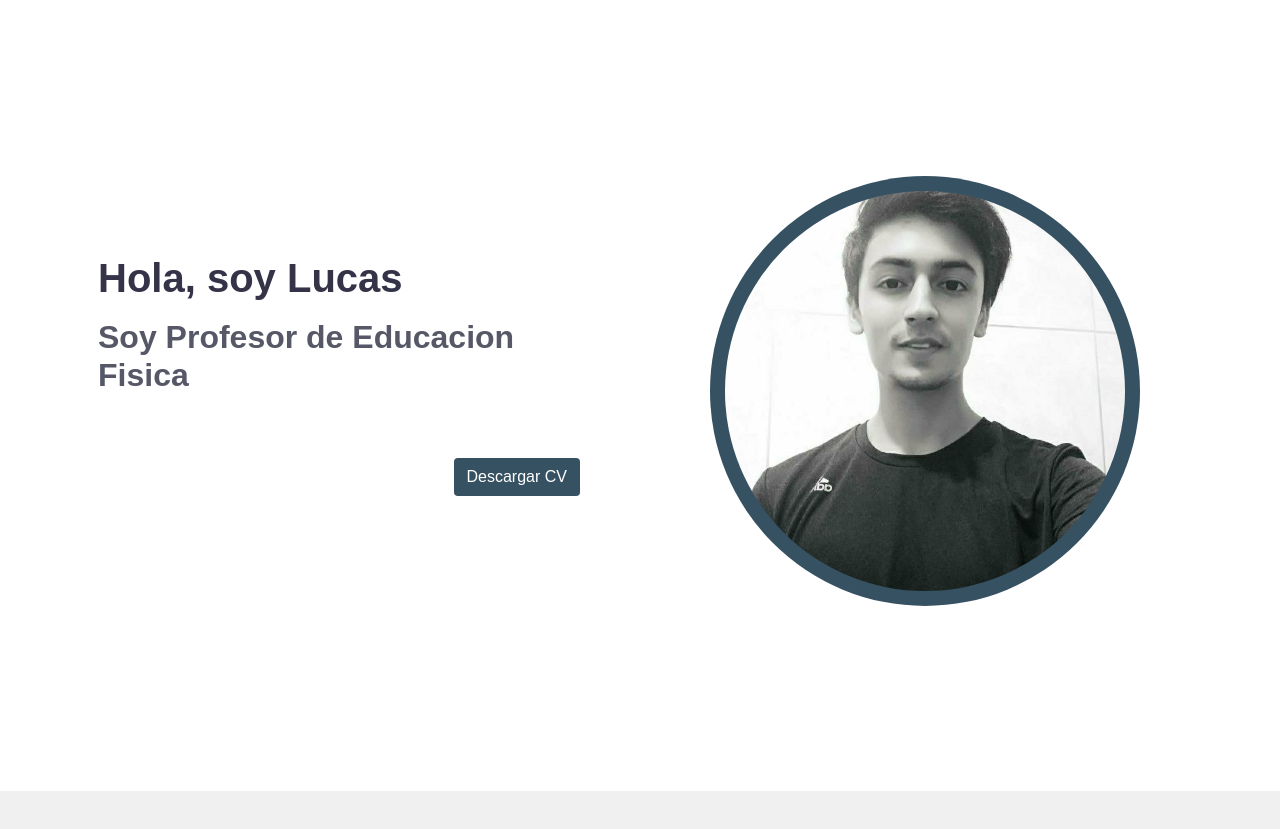
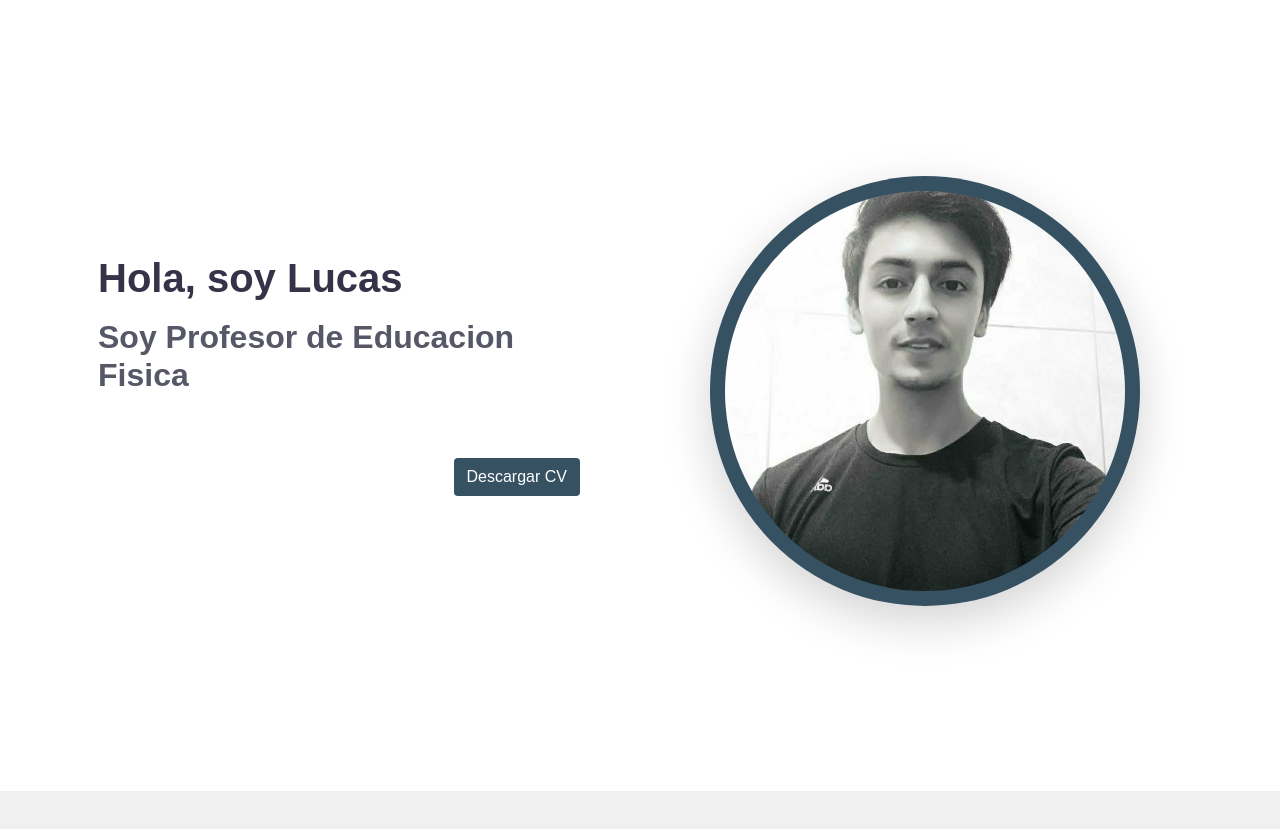
Before and after one commit to lucas-avila-96/portfoliodw1, a plain HTML site: page index.html in a window 1280 px wide. Shown: the part 103-932 px from the top of the page. Drawn offline with nearby package versions, Linux system fonts and the light colour scheme.

Commit message:
Correcciones

```diff
--- a/index.html
+++ b/index.html
@@ -48,7 +48,7 @@
                     <button type="submit" class="btn float-end m-5"
                         style="color: white; background-color: #365162;">Descargar CV</button>
                 </div>
-                <div class="col-sm-12 col-md-6 d-flex justify-content-center align-items-center rounded-circle mx-auto"
+                <div class="shadow-lg col-sm-12 col-md-6 d-flex justify-content-center align-items-center rounded-circle mx-auto"
                     style="background-color: #365162; width: 430px; height: 430px;">
                     <img src="foto.jpg" class="img-fluid rounded-circle" alt="" style="max-width: 400px;">
                 </div>
@@ -200,7 +200,7 @@
                 </div>
                 <div class="d-none d-sm-flex justify-content-center align-items-center rounded-circle mx-auto"
                     style="background-color: #F0F0F0; width: 400px; height: 400px;">
-                    <img class="img-fluid" src="clipboard2.svg" alt="Bootstrap" width="200">
+                    <img class="img-fluid " src="clipboard2.svg" alt="Bootstrap" width="200">
                 </div>
 
             </div>
```
